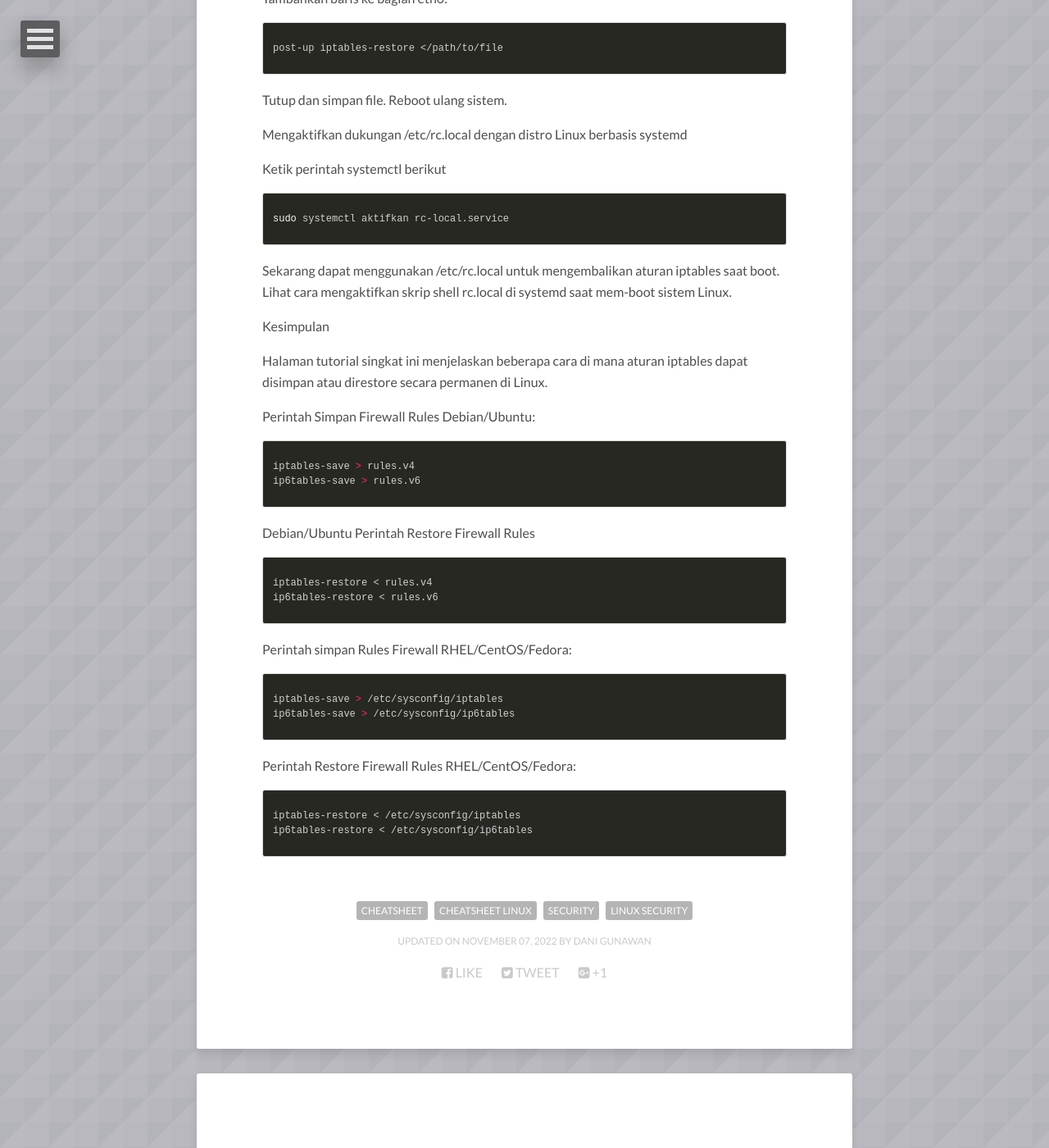
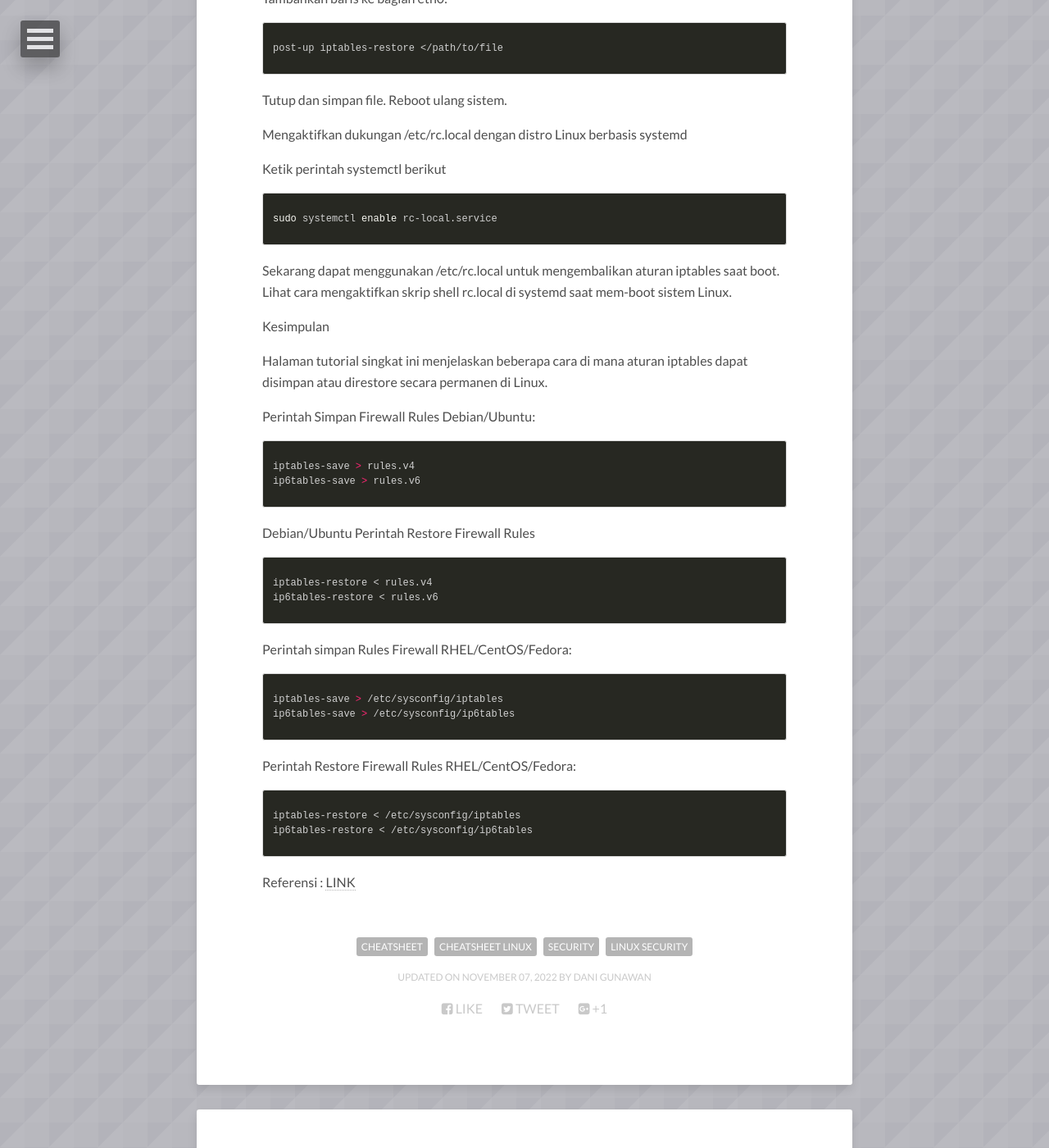
Before and after one commit to danigunawan/danigunawan.github.io, a Jekyll site: the page built from _posts/2022-11-07-belajar-linux-firewall-dengan-iptables.md, in a window 1280 px wide and 1400 px high, scrolled down 5441 px. Shown: the whole window at 82% size. Built offline with Jekyll 4.4.1, drawn with Linux system fonts in a browser that asks for light colours; nearby versions of some CDN libraries; comment, search, counter and statistics services are not loaded.

Commit message:
[ADD POSTING] posting

```diff
--- a/_posts/2022-11-07-belajar-linux-firewall-dengan-iptables.md
+++ b/_posts/2022-11-07-belajar-linux-firewall-dengan-iptables.md
@@ -231,7 +231,7 @@
 
 Ketik perintah systemctl berikut
 {% highlight bash %}
-sudo systemctl aktifkan rc-local.service
+sudo systemctl enable rc-local.service
 {% endhighlight %}
 
 Sekarang dapat menggunakan /etc/rc.local untuk mengembalikan aturan iptables saat boot. Lihat cara mengaktifkan skrip shell rc.local di systemd saat mem-boot sistem Linux.
@@ -266,3 +266,5 @@
 iptables-restore < /etc/sysconfig/iptables
 ip6tables-restore < /etc/sysconfig/ip6tables
 {% endhighlight %}
+
+Referensi : [LINK](https://gist.github.com/davydany/0ad377f6de3c70056d2bd0f1549e1017)
```
